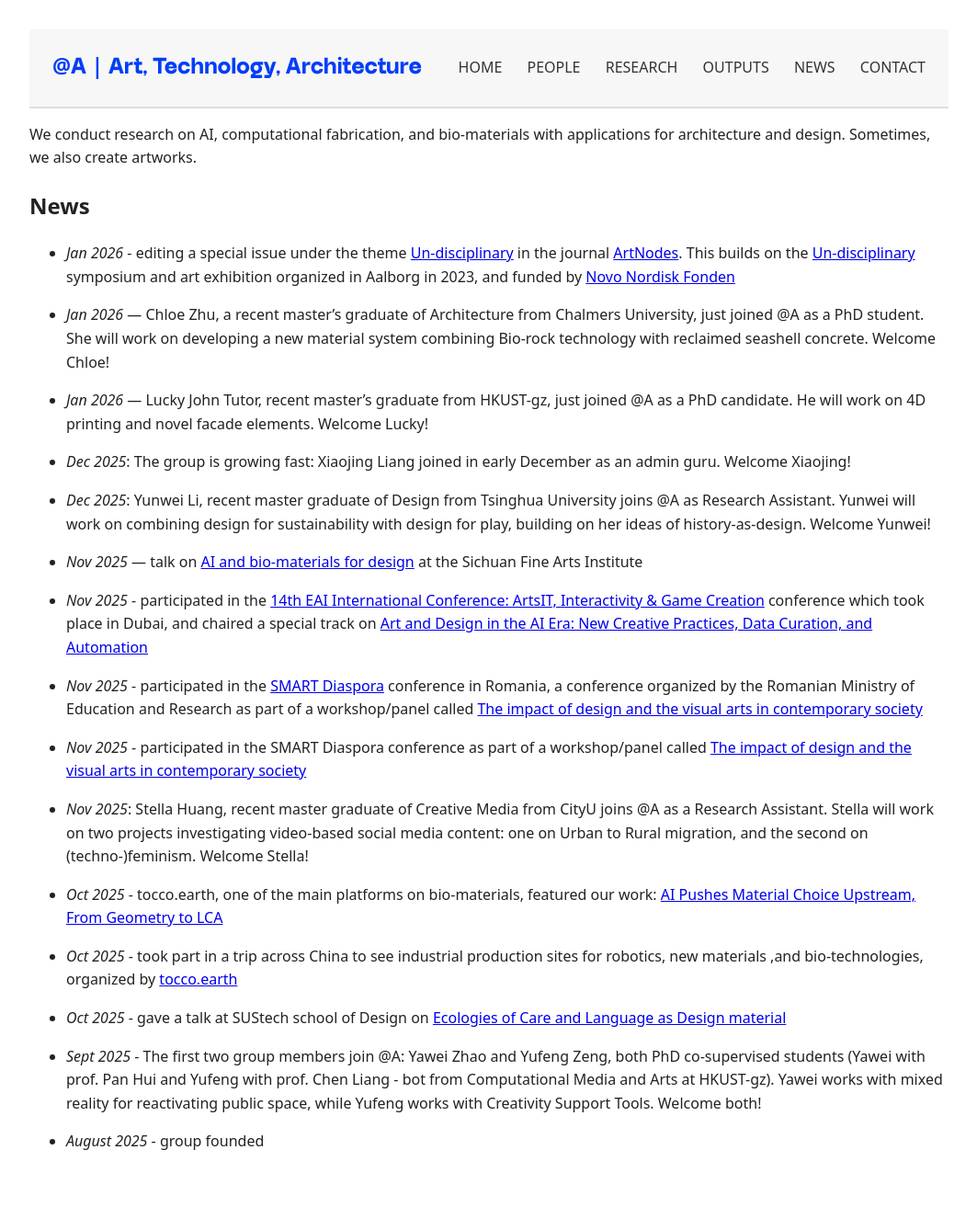
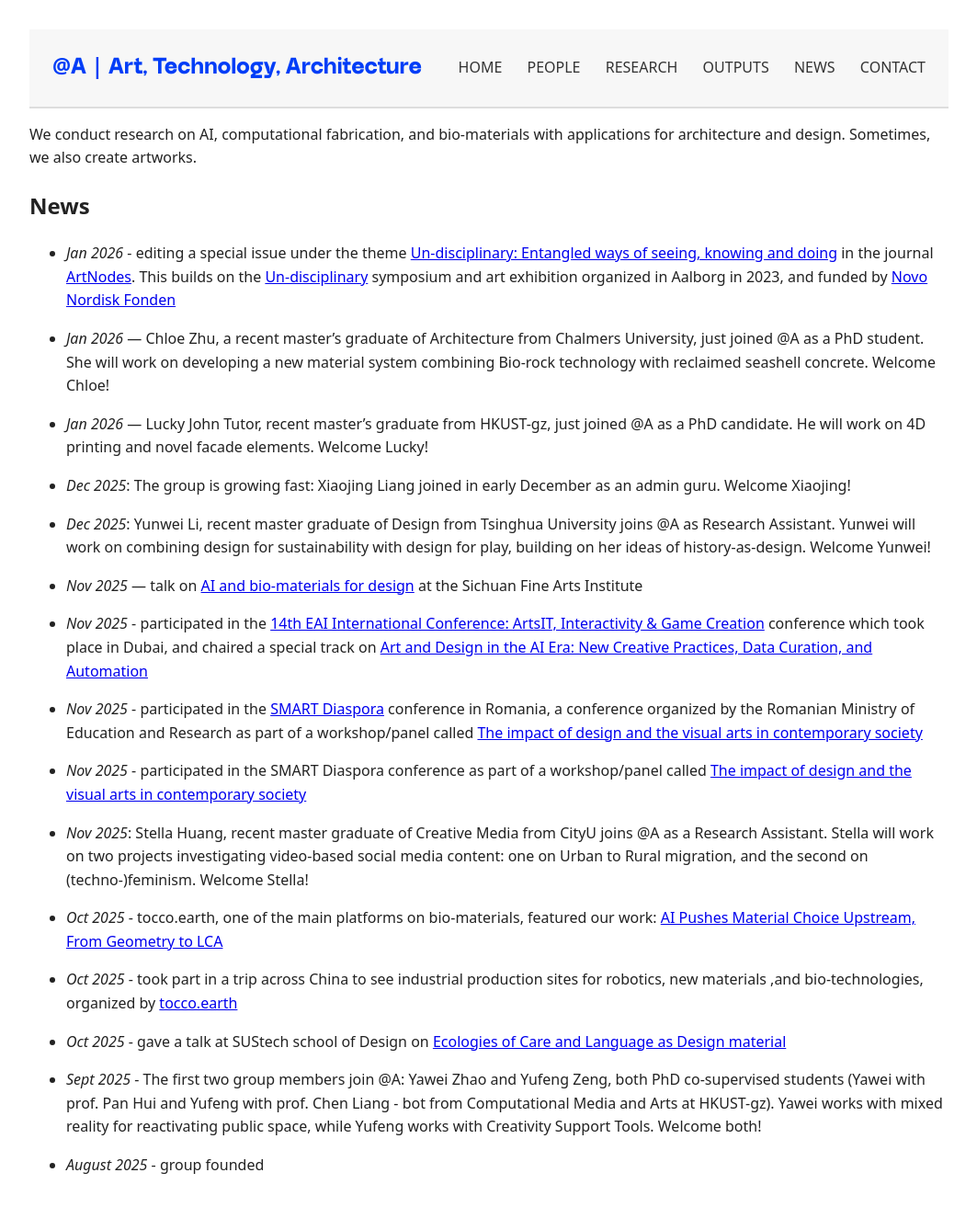
Before and after one commit to anqua/at-a, a Jekyll site: the page built from index.md, in a window 1280 px wide. Shown: the whole page at 92% size, without its empty margins (108-1171 px from the left). Built offline with Jekyll 4.4.1, drawn with Linux system fonts in a browser that asks for light colours; some web fonts are replaced; before the commit the page ends 1287 px from its top, so only the background shows below that.

Commit message:
Update index.md

```diff
--- a/index.md
+++ b/index.md
@@ -8,7 +8,7 @@ Sometimes, we also create artworks.
 
 ## News
 
-- *Jan 2026* - editing a special issue under the theme <a href="https://raco.cat/index.php/Artnodes/about/call-for-papers-no-disciplinari" target="_blank" rel="noopener">Un-disciplinary</a> in the journal <a href="https://raco.cat/index.php/Artnodes/about/" target="_blank" rel="noopener">ArtNodes</a>. This builds on the <a href="https://www.youtube.com/watch?v=m4Iat5GsrV0" target="_blank" rel="noopener">Un-disciplinary</a> symposium and art exhibition organized in Aalborg in 2023, and funded by <a href="https://novonordiskfonden.dk/en/" target="_blank" rel="noopener">Novo Nordisk Fonden</a>
+- *Jan 2026* - editing a special issue under the theme <a href="https://raco.cat/index.php/Artnodes/about/call-for-papers-no-disciplinari" target="_blank" rel="noopener">Un-disciplinary: Entangled ways of seeing, knowing and doing</a> in the journal <a href="https://raco.cat/index.php/Artnodes/about/" target="_blank" rel="noopener">ArtNodes</a>. This builds on the <a href="https://www.youtube.com/watch?v=m4Iat5GsrV0" target="_blank" rel="noopener">Un-disciplinary</a> symposium and art exhibition organized in Aalborg in 2023, and funded by <a href="https://novonordiskfonden.dk/en/" target="_blank" rel="noopener">Novo Nordisk Fonden</a>
 
 - *Jan 2026* — Chloe Zhu, a recent master's graduate of Architecture from Chalmers University, just joined @A as a PhD student. She will work on developing a new material system combining Bio-rock technology with reclaimed seashell concrete. Welcome Chloe!
 
```
